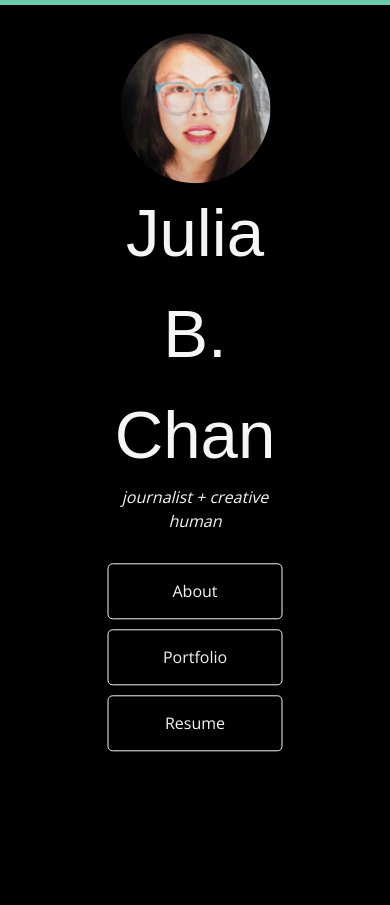
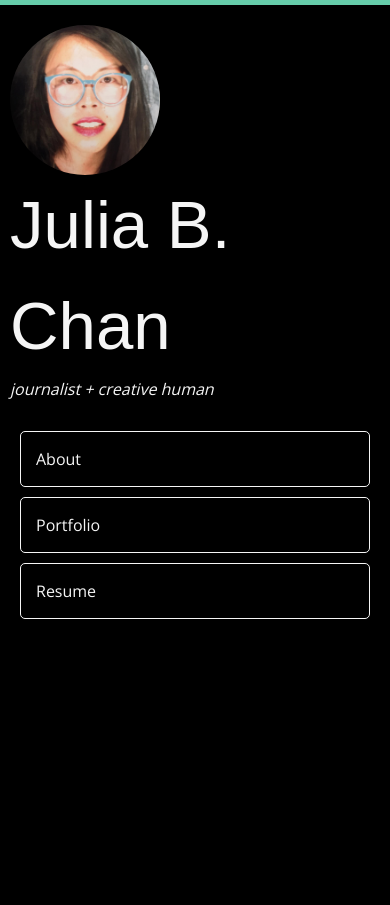
Before and after one commit to juliachanb/juliachanb.github.io, a Jekyll site: the page built from index.html, in a window 390 px wide. Built offline with Jekyll 4.4.1, drawn with Linux system fonts in a browser that asks for light colours; nearby versions of some CDN libraries; some web fonts are replaced.

Commit message:
fixing media query for mobile screen

```diff
--- a/_sass/_layout.scss
+++ b/_sass/_layout.scss
@@ -43,13 +43,6 @@
     font-style: italic;
 }
 
-.home {
-    text-align: center;
-    position: absolute;
-    top: 45%;
-    left: 50%;
-    transform: translate(-50%, -50%);
-}
 @media screen and (min-width: 601px) {
   .home {
       text-align: center;
```
